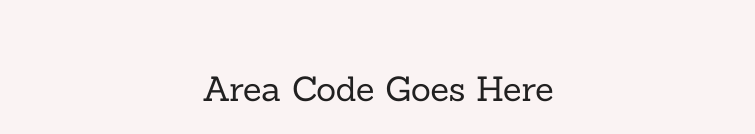
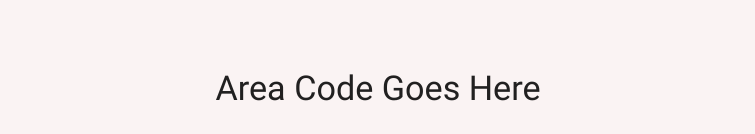
Before and after one commit to ladydangerdame/AreaCodes, a plain HTML site: page index.html in a window 1280 px wide. Shown: the part 200-334 px from the top of the page, without its empty margins (262-1017 px from the left). Drawn offline with nearby package versions, Linux system fonts and the light colour scheme.

Commit message:
Bug fix for result

```diff
--- a/index.html
+++ b/index.html
@@ -17,7 +17,7 @@
       <h1>Where you calling from?!</h1>
 
       <form class="form">
-        <h4 class="result">Area Code Goes Here</h4>
+        <h4>Area Code Goes Here</h4>
         <i class="large material-icons">arrow_downward</i>
         <input type="text" name="num" placeholder="Put that area code in here, the first 3 numbers, you know. Just the numbers plz." maxlength="3" autocomplete="off">
         <button autofocus class="btn waves-effect waves-light" type="submit">Where ya from?!
```
